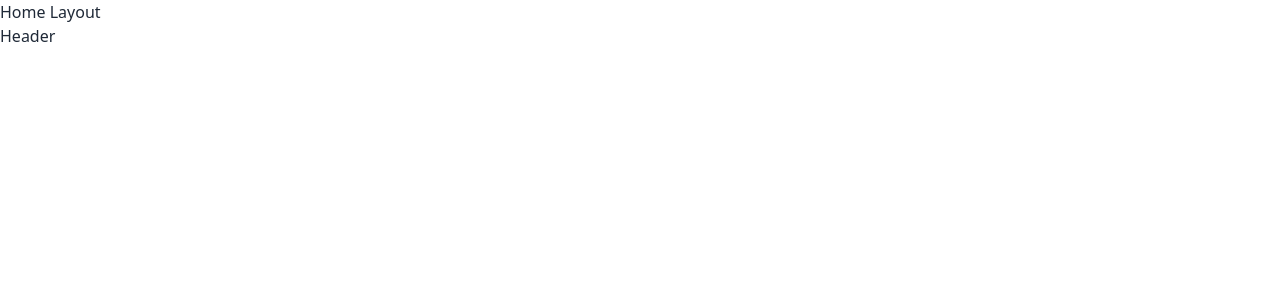
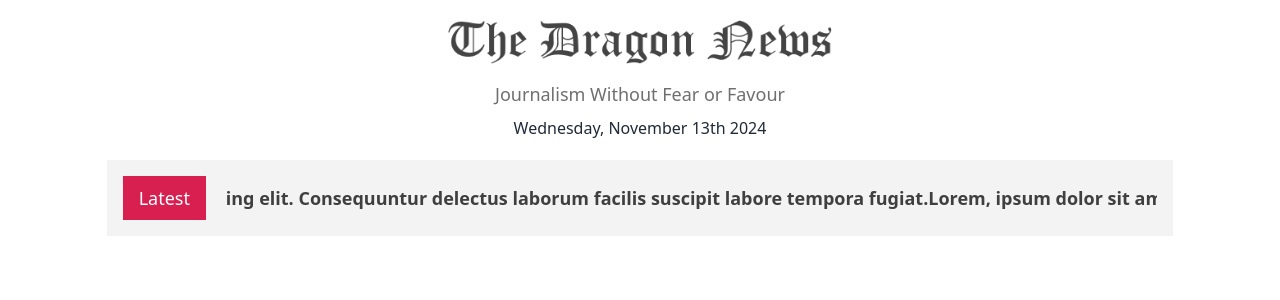
Before and after one commit to samiuzaman/Dragon-News, a React (Vite) app: page / in a window 1280 px wide. Shown: the top 300 px of the page. Built offline with nearby package versions, Linux system fonts and the light colour scheme.

Commit message:
Create Header Section

```diff
--- a/package.json
+++ b/package.json
@@ -12,8 +12,10 @@
   "dependencies": {
     "localforage": "^1.10.0",
     "match-sorter": "^8.0.0",
+    "moment": "^2.30.1",
     "react": "^18.3.1",
     "react-dom": "^18.3.1",
+    "react-fast-marquee": "^1.6.5",
     "react-router-dom": "^6.28.0",
     "sort-by": "^1.2.0"
   },
--- a/src/components/Header.jsx
+++ b/src/components/Header.jsx
@@ -1,7 +1,14 @@
+import moment from "moment";
+import Logo from "../assets/logo.png";
+
 const Header = () => {
   return (
-    <div>
-      <h2>Header</h2>
+    <div className="flex flex-col justify-center py-5 text-center">
+      <img className="w-96 mx-auto mb-4" src={Logo}></img>
+      <p className="text-lg text-[#706F6F] mb-2">
+        Journalism Without Fear or Favour
+      </p>
+      <p>{moment().format("dddd, MMMM Do YYYY")}</p>
     </div>
   );
 };
--- /dev/null
+++ b/src/components/LatestNews.jsx
@@ -0,0 +1,20 @@
+import Marquee from "react-fast-marquee";
+import { Link } from "react-router-dom";
+
+const LatestNews = () => {
+  return (
+    <div className="w-11/12 lg:w-5/6 mx-auto bg-[#F3F3F3] flex items-center gap-5 p-4">
+      <span className="bg-[#D72050] px-4 py-2 text-white text-lg font-medium">
+        Latest
+      </span>
+      <Marquee speed={80}>
+        <Link className="text-lg font-semibold text-[#403F3F]">
+          Lorem, ipsum dolor sit amet consectetur adipisicing elit. Consequuntur
+          delectus laborum facilis suscipit labore tempora fugiat.
+        </Link>
+      </Marquee>
+    </div>
+  );
+};
+
+export default LatestNews;
--- a/src/layouts/HomeLayout.jsx
+++ b/src/layouts/HomeLayout.jsx
@@ -1,11 +1,12 @@
 import Header from "../components/Header";
+import LatestNews from "../components/LatestNews";
 
 const HomeLayout = () => {
   return (
     <div>
-      <h2>Home Layout</h2>
       <header>
         <Header></Header>
+        <LatestNews></LatestNews>
       </header>
       <nav></nav>
       <main></main>
```
Also changed, not shown: 1 other file (tests, documents, lock files or other folders).
